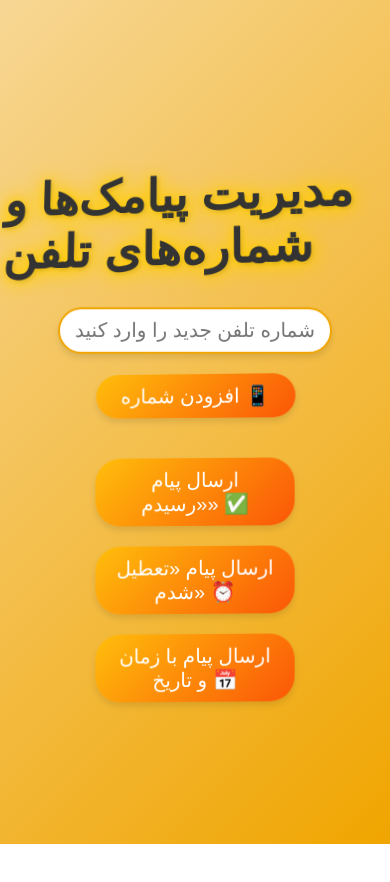
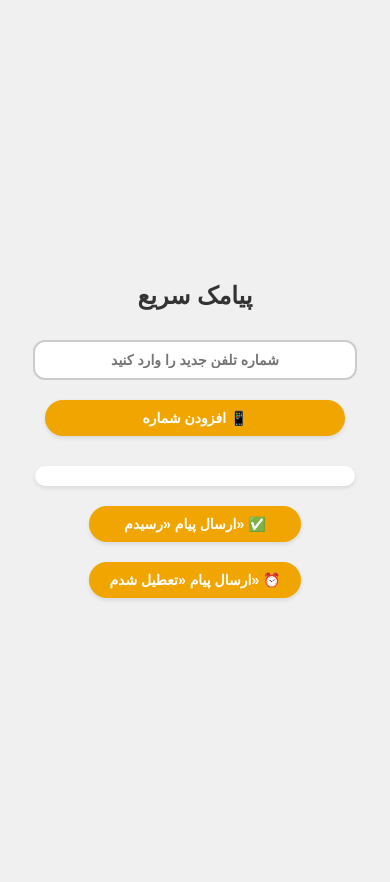
Before and after one commit to Mohsennozari/sendSMS, a plain HTML site: page index.html in a window 390 px wide. Before the commit the page ends 844 px from the top, so only its background shows below. Drawn offline with Linux system fonts and the light colour scheme; a small style sheet from the web is missing.

Commit message:
SMS-final

```diff
--- a/index.html
+++ b/index.html
@@ -3,69 +3,57 @@
 <head>
     <meta charset="UTF-8">
     <meta name="viewport" content="width=device-width, initial-scale=1.0">
-    <title>مدیریت پیامک‌ها و شماره‌های تلفن</title>
+    <title>پیامک سریع</title>
     <link href="https://cdnjs.cloudflare.com/ajax/libs/font-awesome/6.0.0-beta3/css/all.min.css" rel="stylesheet">
     <link href="https://cdn.fontiran.com/vazir.css" rel="stylesheet"> <!-- لینک به فونت Vazir -->
     <script src="https://cdn.jsdelivr.net/npm/jalali-moment@3.3.3/min/jquery.jalali-moment.min.js"></script> <!-- جالالی مومنت برای تاریخ شمسی -->
     <style>
+        *{
+           font-family: 'Vazir', sans-serif;
+           border-radius: 10px;
+        }
         body {
-            font-family: 'Vazir', Arial, sans-serif;
+            font-family: 'Vazir', sans-serif; /* استفاده از فونت وزیر برای تمام متن‌ها */
             display: flex;
             flex-direction: column;
             align-items: center;
             justify-content: center;
-            height: 100vh;
-            background: linear-gradient(135deg, #f7d794, #f0a500);
+            min-height: 100vh;
+            background: #f0f0f0; /* رنگ پس‌زمینه ملایم */
             margin: 0;
             color: #333;
-            font-size: 20px;
-            perspective: 1000px; /* ایجاد اثر سه بعدی */
+            font-size: 18px;
+            padding: 20px;
         }
 
         h1 {
-            font-size: 3rem;
-            font-weight: bold; /* افزودن ضخامت به متن */
+            font-size: 2.5rem;
+            font-weight: bold;
             margin-bottom: 20px;
-            text-shadow:
-                2px 2px 4px rgba(0, 0, 0, 0.1),
-                0 0 10px #ffcc00, /* اضافه کردن چراغ زرد در اطراف متن */
-                0 0 20px #ffcc00,
-                0 0 30px #ffcc00; /* ایجاد اثر چراغی قوی‌تر */
-            transform: rotateX(10deg) rotateY(-5deg); /* ایجاد اثر سه بعدی برای عنوان */
-            transition: transform 0.5s ease, text-shadow 0.5s ease;
-        }
-
-        h1:hover {
-            transform: rotateX(15deg) rotateY(-10deg); /* حرکت بیشتر در حالت هاور */
-            text-shadow:
-                2px 2px 4px rgba(0, 0, 0, 0.1),
-                0 0 20px #ffcc00, /* افزایش نور در حالت هاور */
-                0 0 40px #ffcc00,
-                0 0 60px #ffcc00; /* ایجاد اثر چراغی قوی‌تر */
+            color: #333; /* رنگ متن عنوان */
+            text-align: center;
         }
 
         input {
             padding: 10px;
-            margin: 10px;
-            font-size: 20px;
-            border: 2px solid #f0a500;
-            border-radius: 25px;
-            width: 250px;
+            margin: 10px 0;
+            font-size: 18px;
+            font-weight: bold; /* ضخیم‌تر کردن متن ورودی */
+            border: 2px solid #ccc;
+            border-radius: 12px;
+            width: 100%;
+            max-width: 300px; /* حداکثر عرض برای ورودی */
             text-align: center;
-            transition: border-color 0.3s ease, transform 0.5s ease, box-shadow 0.3s ease; /* ایجاد انیمیشن سه بعدی */
-            font-family: 'Vazir', Arial, sans-serif;
-            box-shadow: 0 4px 6px rgba(0, 0, 0, 0.1);
-            transform: rotateX(5deg); /* ایجاد اثر سه بعدی اولیه */
+            transition: border-color 0.3s ease;
         }
 
         input:focus {
-            border-color: #e74c3c;
+            border-color: #f0a500; /* رنگ حاشیه در حالت فوکوس */
             outline: none;
-            transform: scale(1.05) rotateY(10deg); /* ایجاد اثر زوم و چرخش در حالت فوکوس */
-            box-shadow: 0 8px 12px rgba(0, 0, 0, 0.2);
         }
 
         .button-container {
+            margin: 10px;
             display: flex;
             flex-direction: column;
             align-items: center;
@@ -73,94 +61,116 @@
 
         button {
             padding: 10px 20px;
-            margin: 10px;
-            font-size: 20px;
+            margin: 10px 0;
+            font-size: 18px;
+            font-weight: bold; /* ضخیم‌تر کردن متن دکمه‌ها */
             cursor: pointer;
             border: none;
             border-radius: 25px;
-            background: linear-gradient(135deg, #ffbe0b, #fb5607);
+            background: #f0a500; /* رنگ دکمه */
             color: white;
-            box-shadow: 0 4px 6px rgba(0, 0, 0, 0.1);
-            transition: transform 0.5s ease, background 0.5s ease, box-shadow 0.3s ease;
-            width: 200px;
-            display: flex;
-            align-items: center;
-            justify-content: center;
-            font-family: 'Vazir', Arial, sans-serif;
-            transform: rotateX(5deg) rotateY(-5deg); /* ایجاد اثر سه بعدی اولیه */
+            box-shadow: 0 2px 4px rgba(0, 0, 0, 0.1);
+            transition: background 0.3s ease, transform 0.3s ease;
+            width: 100%;
+            max-width: 300px; /* حداکثر عرض برای دکمه */
         }
 
         button:hover {
-            transform: scale(1.1) rotateX(10deg) rotateY(-10deg); /* ایجاد اثر زوم و چرخش بیشتر در حالت هاور */
-            background: linear-gradient(135deg, #fb5607, #ffbe0b);
-            box-shadow: 0 8px 12px rgba(0, 0, 0, 0.2);
+            background: #fb5607; /* رنگ دکمه در حالت هاور */
+            transform: translateY(-2px); /* اثر زوم در حالت هاور */
         }
 
         .phone-list {
             margin-top: 20px;
-            width: 300px;
+            width: 100%;
+            max-width: 300px; /* حداکثر عرض لیست شماره‌ها */
             max-height: 200px;
             overflow-y: auto;
-            background: rgba(255, 255, 255, 0.9);
+            background: white; /* رنگ پس‌زمینه لیست */
             border-radius: 10px;
-            box-shadow: 0 4px 6px rgba(0, 0, 0, 0.1);
-            transform: rotateX(5deg) rotateY(-5deg); /* ایجاد اثر سه بعدی برای لیست */
-            transition: transform 0.5s ease;
+            box-shadow: 0 2px 4px rgba(0, 0, 0, 0.1);
+            padding: 10px;
         }
 
         .phone-item {
             display: flex;
+            flex-direction: column;
             justify-content: space-between;
             align-items: center;
             padding: 10px;
             border-bottom: 1px solid #ddd;
-            transition: background 0.3s ease, transform 0.5s ease;
+            margin: 10px;
         }
 
         .phone-item:last-child {
             border-bottom: none;
         }
 
-        .phone-item:hover {
-            background: rgba(240, 165, 7, 0.2);
-            transform: scale(1.05) rotateX(10deg) rotateY(-10deg); /* ایجاد اثر زوم و چرخش بیشتر در حالت هاور */
-        }
-
         .phone-item input[type="text"] {
             width: 70%;
             padding: 5px;
-            font-size: 20px;
+            font-size: 16px;
+            font-weight: bold; /* ضخیم‌تر کردن متن ورودی */
             border: 1px solid #ccc;
             border-radius: 5px;
-            transition: border-color 0.3s ease, transform 0.3s ease;
-            font-family: 'Vazir', Arial, sans-serif;
+            transition: border-color 0.3s ease;
         }
 
         .phone-item input[type="text"]:focus {
-            border-color: #e74c3c;
-            transform: scale(1.05); /* ایجاد اثر زوم در حالت فوکوس */
+            border-color: #f0a500; /* رنگ حاشیه در حالت فوکوس */
         }
 
         .phone-item button {
-            width: auto;
             padding: 5px 10px;
             font-size: 16px;
-            background: linear-gradient(135deg, #e74c3c, #ff006e);
+            font-weight: bold; /* ضخیم‌تر کردن متن دکمه حذف */
+            background: #e74c3c; /* رنگ دکمه حذف */
             color: white;
             border: none;
             border-radius: 5px;
-            transition: background 0.3s ease, transform 0.3s ease;
-            font-family: 'Vazir', Arial, sans-serif;
+            transition: background 0.3s ease;
         }
 
         .phone-item button:hover {
-            background: linear-gradient(135deg, #ff006e, #e74c3c);
-            transform: scale(1.1); /* ایجاد اثر زوم در حالت هاور */
+            background: #ff006e; /* رنگ دکمه حذف در حالت هاور */
+            padding: 5px 10px;
+            font-size: 14px;
+            font-weight: bold; /* ضخیم‌تر کردن متن دکمه حذف */
+            background: #e74c3c; /* رنگ دکمه حذف */
+            color: white;
+            border: none;
+            border-radius: 5px;
+
+        }
+
+        .phone-item button:hover {
+            background: #ff006e; /* رنگ دکمه حذف در حالت هاور */
+        }
+
+        /* Media Queries for Responsiveness */
+        @media (max-width: 768px) {
+            h1 {
+                font-size: 2rem; /* کاهش اندازه عنوان برای دستگاه‌های کوچک‌تر */
+            }
+
+            input, button {
+                font-size: 16px; /* کاهش اندازه متن ورودی و دکمه‌ها */
+            }
+        }
+
+        @media (max-width: 480px) {
+            h1 {
+                font-size: 1.5rem; /* کاهش اندازه عنوان برای دستگاه‌های موبایل */
+            }
+
+            input, button {
+                font-size: 14px; /* کاهش اندازه متن ورودی و دکمه‌ها */
+            }
         }
     </style>
 </head>
 <body>
-    <h1>مدیریت پیامک‌ها و شماره‌های تلفن</h1>
+    <h1>پیامک سریع</h1>
 
     <!-- Input for adding new phone number -->
     <input type="text" id="newPhoneNumber" placeholder="شماره تلفن جدید را وارد کنید">
@@ -175,9 +185,6 @@
         </button>
         <button onclick="sendSMS('سلام مامان، تعطیل شدم!')">
             ارسال پیام «تعطیل شدم» ⏰
-        </button>
-        <button onclick="sendCustomSMS()">
-            ارسال پیام با زمان و تاریخ 📅
         </button>
     </div>
 
@@ -259,25 +266,6 @@
             const url = `sms:${selectedPhoneNumber}?body=${encodeURIComponent(message)}`;
             window.location.href = url; // Redirect to SMS app
         }
-
-        // Function to send custom SMS with date and time
-        function sendCustomSMS() {
-            const selectedPhoneNumber = phoneNumbers[0];
-            if (!selectedPhoneNumber) {
-                alert('لطفاً شماره تلفن را اضافه کنید.');
-                return;
-            }
-
-            const now = jalaliMoment().locale('fa'); // Get current Jalali date and time
-            const dayOfWeek = now.format('dddd'); // Day of the week
-            const jalaliDate = now.format('jYYYY/jMM/jDD'); // Jalali date
-            const time = now.format('HH:mm'); // Current time
-
-            const message = `در ${dayOfWeek}، تاریخ ${jalaliDate} ساعت ${time} این پیام ارسال شده است.`;
-
-            const url = `sms:${selectedPhoneNumber}?body=${encodeURIComponent(message)}`;
-            window.location.href = url; // Redirect to SMS app
-        }
     </script>
 </body>
 </html>
```
